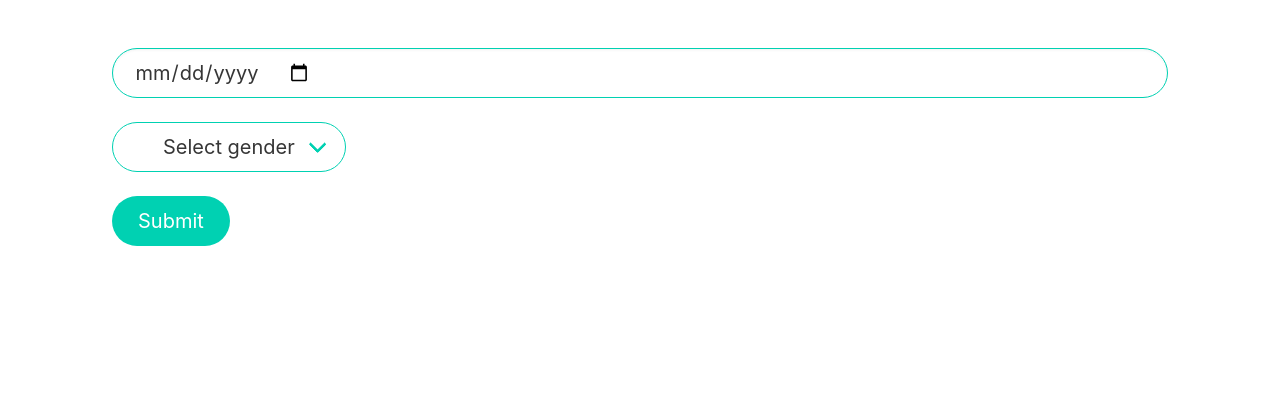
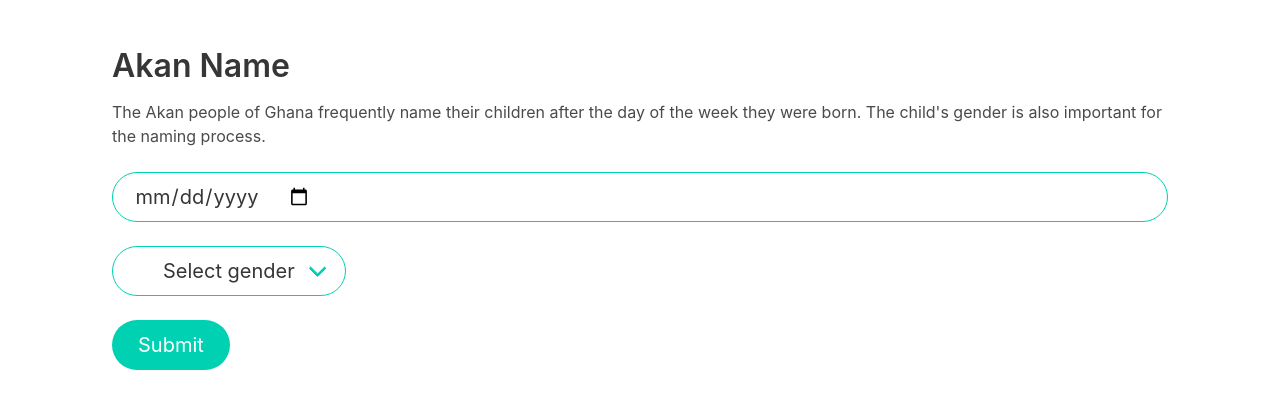
Before and after one commit to ivymmurithi/akan-name, a plain HTML site: page index.html in a window 1280 px wide. Drawn offline with nearby package versions, Linux system fonts and the light colour scheme.

Commit message:
add heading and paragraph text

```diff
--- a/index.html
+++ b/index.html
@@ -9,6 +9,10 @@
 </head>
 <body>
   <div class="container is-align-items-center p-6 ">
+    <div class="content">
+      <h1>Akan Name</h1>
+      <p>The Akan people of Ghana frequently name their children after the day of the week they were born. The child's gender is also important for the naming process.</p>
+    </div>
   <div class="control block">
     <input class="input is-medium is-rounded is-primary" type="date" placeholder="Medium input">
   </div>
```
